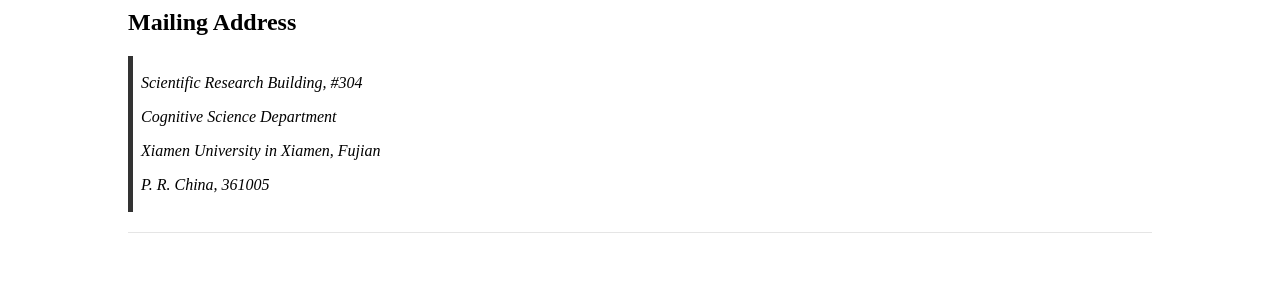
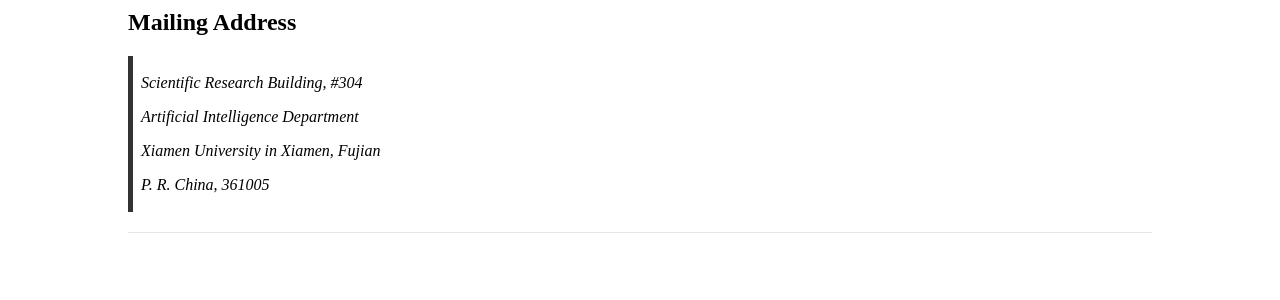
Before and after one commit to jiazhang-ml/jiazhang-ml.github.io, a Jekyll site: the page built from contact.md, in a window 1280 px wide. Shown: the part 207-507 px from the top of the page. Built offline with Jekyll 4.4.1, drawn with Linux system fonts in a browser that asks for light colours.

Commit message:
Update contact.md

```diff
--- a/contact.md
+++ b/contact.md
@@ -13,7 +13,7 @@ is_contact: true
 
 >Scientific Research Building, #304
 >
->Cognitive Science Department
+>Artificial Intelligence Department
 >
 >Xiamen University in Xiamen, Fujian
 >
```
